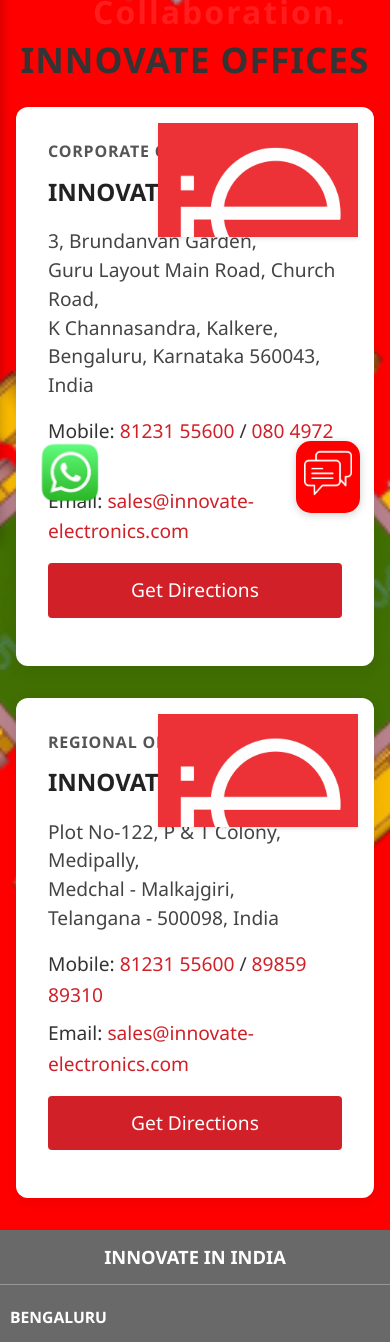
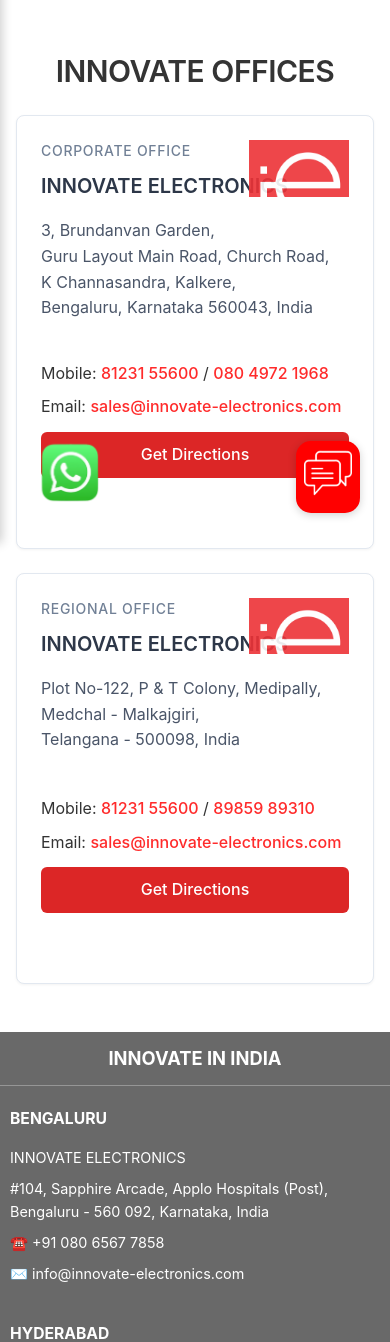
Before and after one commit to parthpatyl/innovate_electronics, a PHP site: page /contactus.html in a window 390 px wide. Shown: the part 301-1643 px from the top of the page. Run offline with PHP 8.4, Linux system fonts and the light colour scheme.

Commit message:
Final Design Changes

```diff
--- a/frontend/css/contactus.css
+++ b/frontend/css/contactus.css
@@ -1,104 +1,109 @@
 /* General Layout */
 body {
     margin: 0;
-    font-family: 'Segoe UI', Tahoma, Geneva, Verdana, sans-serif;
-    color: #333;
+    font-family: 'Inter', -apple-system, BlinkMacSystemFont, sans-serif;
+    color: #2d3748;
+    line-height: 1.6;
 }
 
 /* Hero Section */
 .hero-section {
-    background-color: #fff;
-    height: 700px;
+    background-color: #fafafa;
+    min-height: 400px;
+    display: flex;
     align-items: center;
+    justify-content: center;
+    padding: 2rem;
 }
 
 .hero-title {
-    color: #ff1d1d;
-    font-size: 2.5rem;
-    letter-spacing: 2px;
+    color: #1a202c;
+    font-size: 2.25rem;
+    font-weight: 700;
     text-align: center;
+    letter-spacing: -0.5px;
 }
 
 /* Main Content */
 .main-content {
-    padding: 4rem 2rem;
+    padding: 5rem 2rem;
     margin: 0 auto;
-    background-image: url("/frontend/assets/PCB_SWITCH_PATTERN.png");
-    background-size:cover;
-    background-position: center;
-    background-repeat: no-repeat;
-    background-attachment:scroll;
+    background-color: #ffffff;
+    max-width: 1400px;
 }
 
 .section-title {
-    font-size: 2.2rem;
+    font-size: 1.875rem;
     text-align: center;
-    color: #d12028;
-    margin-bottom: 3rem;
-    font-weight: 700;
-    letter-spacing: 1px;
+    color: #1a202c;
+    margin-bottom: 4rem;
+    font-weight: 600;
+    letter-spacing: -0.5px;
 }
 
 .office-grid {
     display: grid;
-    grid-template-columns: repeat(auto-fit, minmax(320px, 1fr));
-    gap: 2rem;
+    grid-template-columns: repeat(auto-fit, minmax(300px, 1fr));
+    gap: 2.5rem;
+    max-width: 1200px;
+    margin: 0 auto;
 }
 
 .office-card {
-  position: relative;
-  background: #fff;
-  padding: 2rem;
-  border-radius: 12px;
-  box-shadow: 0 4px 16px rgba(0, 0, 0, 0.08);
-  transition: 0.3s ease;
+    position: relative;
+    background: #ffffff;
+    padding: 2rem;
+    border-radius: 8px;
+    box-shadow: 0 1px 3px rgba(0, 0, 0, 0.05);
+    transition: all 0.2s ease;
+    border: 1px solid #e2e8f0;
+    display: flex;
+    flex-direction: column;
 }
 
 .office-card:hover {
-  transform: translateY(-5px);
-  box-shadow: 0 6px 24px rgba(0, 0, 0, 0.12);
+    transform: translateY(-2px);
+    box-shadow: 0 4px 6px rgba(0, 0, 0, 0.05);
+    border-color: #cbd5e0;
 }
 
 .office-logo {
-  position: absolute;
-  top: 1rem;
-  right: 1rem;
-  width: 200px;
-  height: auto;
-  z-index: 10;
-  box-shadow: 0 2px 4px rgba(0, 0, 0, 0.1);
+    position: absolute;
+    top: 1.5rem;
+    right: 1.5rem;
+    width: 120px;
+    height: auto;
+    opacity: 0.9;
 }
 
 .office-type {
-    font-size: 1rem;
+    font-size: 0.875rem;
     text-transform: uppercase;
-    font-weight: 600;
-    color: #555;
+    font-weight: 500;
+    color: #718096;
     margin-bottom: 0.5rem;
-    letter-spacing: 0.8px;
+    letter-spacing: 0.05em;
 }
 
 .office-name {
-    font-size: 1.5rem;
-    font-weight: 700;
-    color: #222;
+    font-size: 1.25rem;
+    font-weight: 600;
+    color: #2d3748;
     margin-bottom: 1rem;
 }
 
 .office-address {
-    font-size: 1.2rem;
-    color: #444;
-    line-height: 1.5;
-    margin-bottom: auto;
-    min-height: 96px;
+    font-size: 1rem;
+    color: #4a5568;
+    line-height: 1.6;
+    margin-bottom: 1.5rem;
+    min-height: 80px;
 }
 
 .office-contact {
     display: grid;
-    grid-template-columns: 1fr auto;
-    align-items: center;
-    font-size: 1.2rem;
-    gap: 1rem;
+    grid-template-columns: 1fr;
+    gap: 0.75rem;
     padding: 1rem 0;
     margin-top: auto;
 }
@@ -110,61 +115,74 @@
 }
 
 .office-contact a {
-    color: #d12028;
+    color: #ff2b2b;
     text-decoration: none;
     font-weight: 500;
+    transition: color 0.2s ease;
 }
 
 .office-contact a:hover {
-    text-decoration: underline;
+    color: #ff2b2b;
 }
 
 .directions-wrapper {
     text-align: center;
-    margin-top: 1rem;
+    margin-top: auto;
     padding-top: 1rem;
-    border-top: 1px solid #eee;
+    border-top: 1px solid #edf2f7;
+    margin-bottom: 0;
 }
 
 .directions-btn {
-    align-self: center;
     display: inline-flex;
     align-items: center;
     justify-content: center;
-    background: #d12028;
+    margin-bottom: 30px;
+    background: #dc2626;
     color: white !important;
-    padding: 0.75rem 1.5rem;
-    border-radius: 4px;
-    transition: background-color 0.3s ease;
-    height: fit-content;
-    white-space: nowrap;
+    padding: 0.625rem 1.25rem;
+    border-radius: 6px;
+    font-weight: 500;
+    transition: all 0.2s ease;
 }
 
 .directions-btn:hover {
-    background: #b51820;
-    text-decoration: none !important;
+    background: #b91c1c;
+    transform: translateY(-1px);
 }
 
 /* Footer */
 .footer-section {
     text-align: center;
     padding: 2rem 1rem;
-    background: #111;
-    color: #fff;
-    font-size: 0.9rem;
+    background: #1a202c;
+    color: #e2e8f0;
+    font-size: 0.875rem;
 }
 
 /* Responsive */
-@media (max-width: 600px) {
+@media (max-width: 768px) {
+    .hero-section {
+        min-height: 300px;
+    }
+
     .hero-title {
-        font-size: 2rem;
+        font-size: 1.875rem;
     }
 
     .main-content {
-        padding: 2rem 1rem;
+        padding: 3rem 1rem;
     }
 
-    .office-contact {
-        grid-template-columns: 1fr;
+    .office-grid {
+        gap: 1.5rem;
+    }
+
+    .office-card {
+        padding: 1.5rem;
+    }
+
+    .office-logo {
+        width: 100px;
     }
 }
--- a/frontend/css/employee.css
+++ b/frontend/css/employee.css
@@ -12,14 +12,14 @@
     max-width: 1600px;
     margin: 100px auto;
     padding: 2rem;
-    min-height: 70vh;
+    min-height: 50vh;
 }
 
 /* Login Section */
 .login-container {
     background: #fff;
     max-width: 800px;
-    height: 500px;
+    height: 400px;
     margin: 3rem auto;
     padding: 2.5rem;
     border-radius: 12px;
--- a/frontend/css/header.css
+++ b/frontend/css/header.css
@@ -125,7 +125,7 @@
 .side-menu-header .logo-stack {
   display: flex;
   flex-direction: column;
-  align-items: flex-start;
+  align-items: center;
   margin-top: -30px;
   padding-bottom: 10px;
 }
--- a/frontend/css/headerIndex.css
+++ b/frontend/css/headerIndex.css
@@ -125,7 +125,7 @@
 .side-menu-header .logo-stack {
   display: flex;
   flex-direction: column;
-  align-items: flex-start;
+  align-items: center;
   margin-top: -30px;
   padding-bottom: 10px;
 }
```
Also changed, not shown: frontend/js/carousel.js (deleted, +0 -85 lines).
